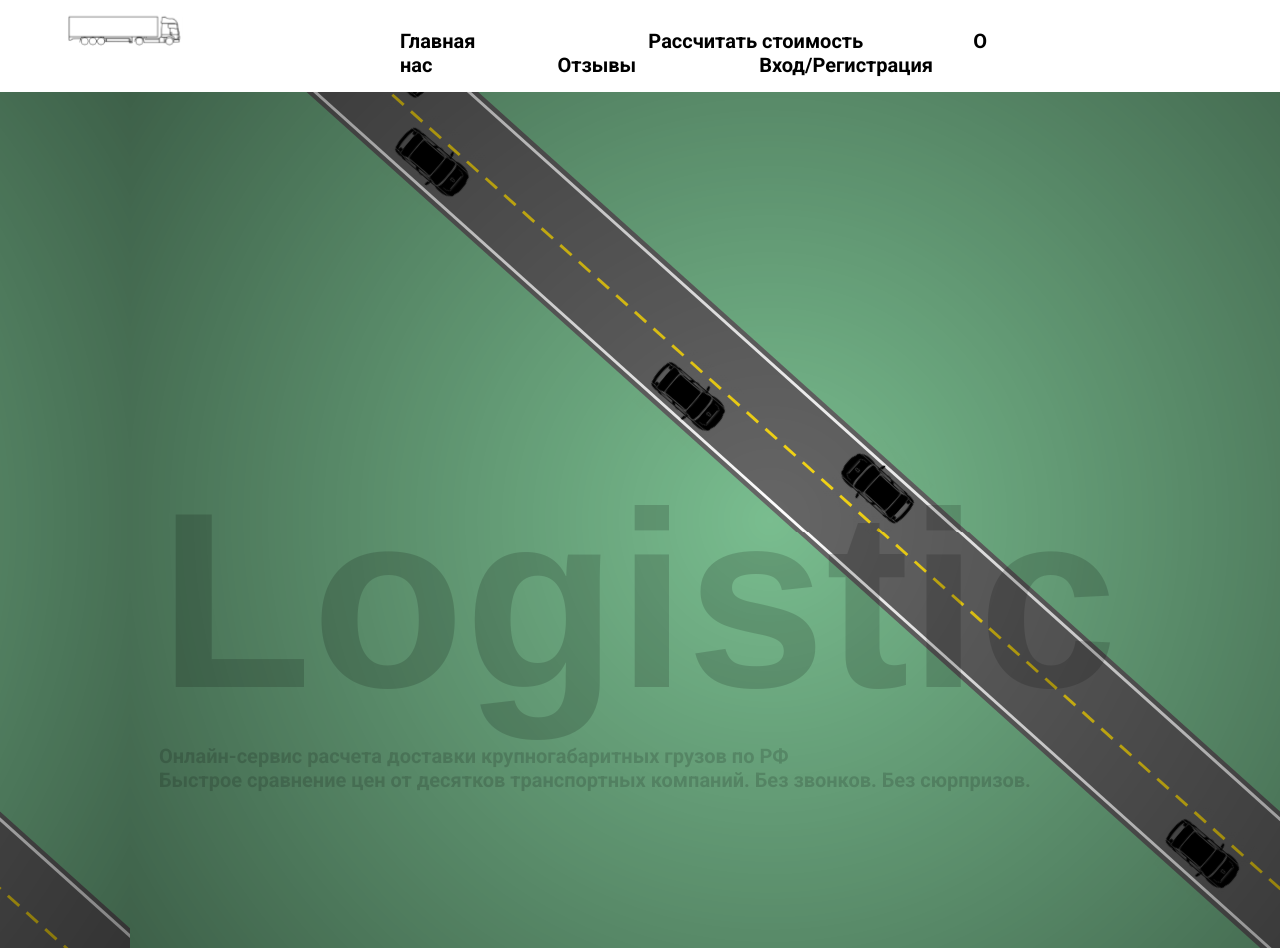
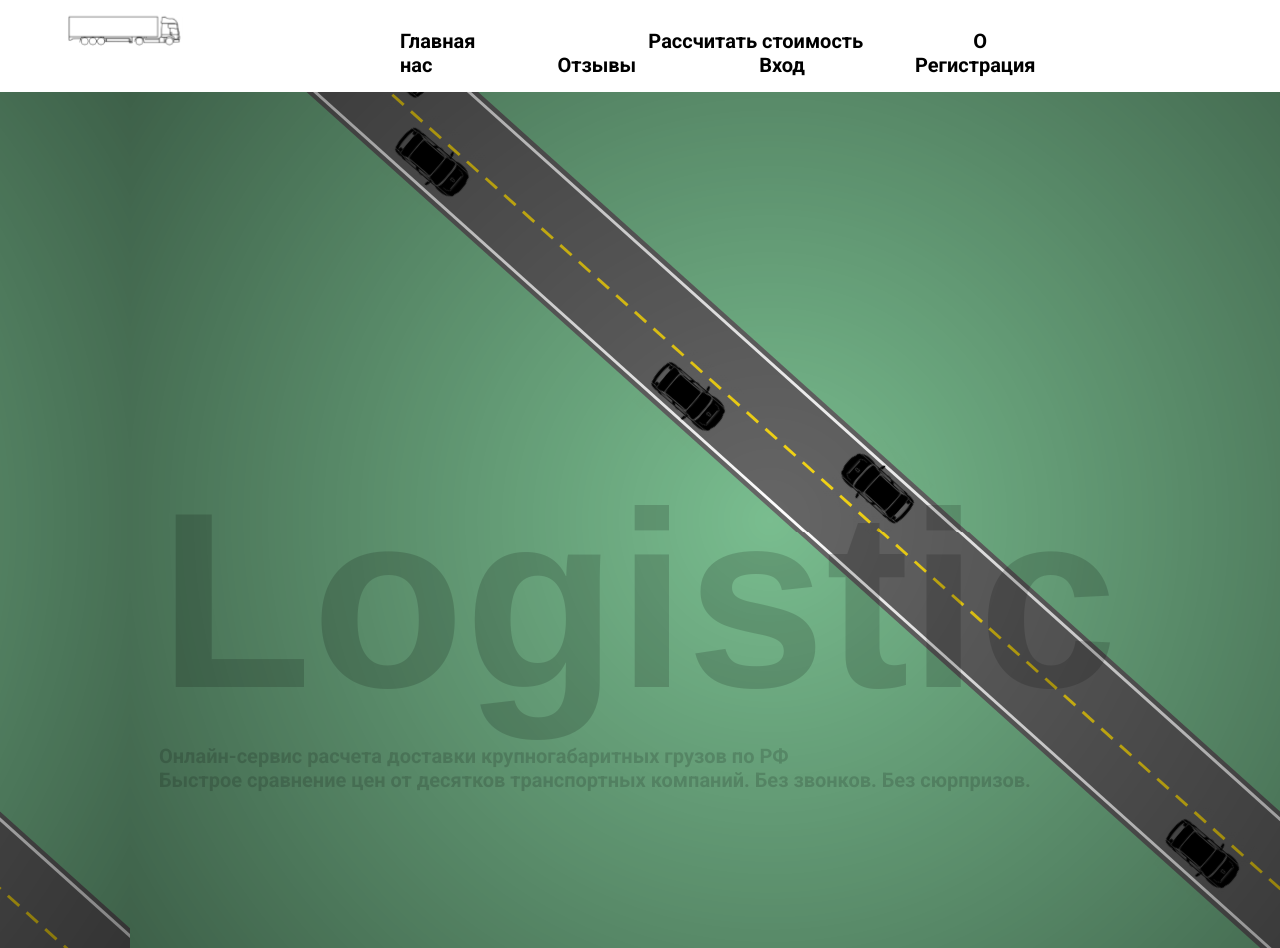
Before and after one commit to H1TgH/Logistic_Frontend, a React (Create React App) app in the folder logistic_frontend/: page / in a window 1280 px wide. Built offline with nearby package versions, Linux system fonts and the light colour scheme; a web font is replaced by a local one.

Commit message:
add register link in header

```diff
--- a/logistic_frontend/src/components/header/Header.css
+++ b/logistic_frontend/src/components/header/Header.css
@@ -57,3 +57,7 @@ img {
 .reviews-link {
     margin-right: 123px;
 }
+
+.login-link {
+    margin-right: 110px;
+}
--- a/logistic_frontend/src/components/header/Header.js
+++ b/logistic_frontend/src/components/header/Header.js
@@ -16,7 +16,8 @@ const Header = () => {
         <Link className='calculate-link' to="/calculate">Рассчитать стоимость</Link>
         <Link className='about-link' to="/about">О нас</Link>
         <Link className='reviews-link' to="/reviews">Отзывы</Link>
-        <Link className='auth-link' to="/login">Вход/Регистрация</Link>
+        <Link className='login-link' to="/login">Вход</Link>
+        <Link className='register-link' to="/register">Регистрация</Link>
       </nav>
     </header>
   );
```
